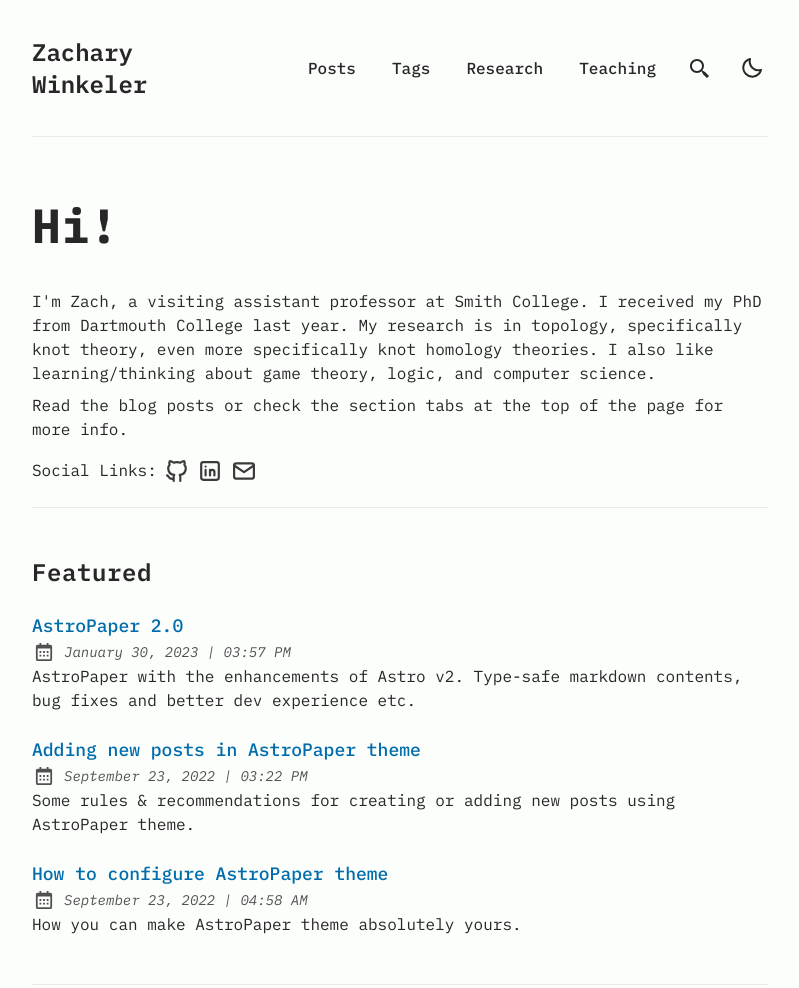
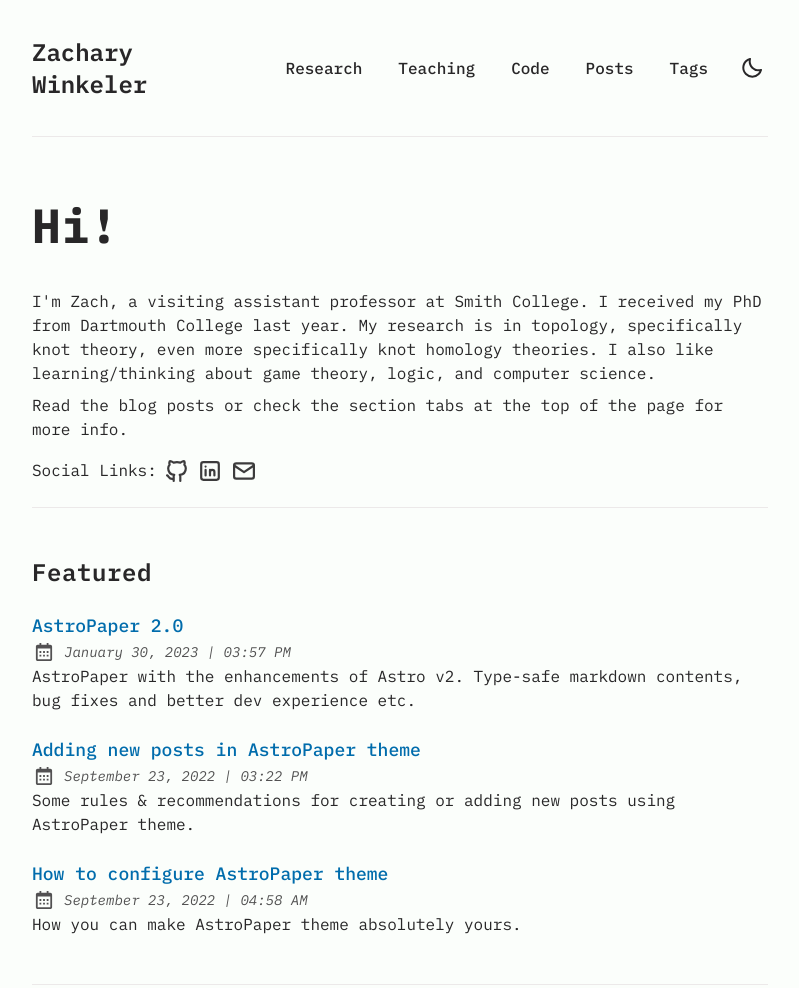
Before and after one commit to zach-winkeler/zach-winkeler.github.io, an Astro site: page / in a window 1280 px wide. Shown: the top 988 px of the page, without its empty margins (240-1039 px from the left). Built offline with nearby package versions, Linux system fonts and the light colour scheme; Astro itself is replaced by a stand-in of ours; some packages are replaced by stand-ins of ours.

Commit message:
Added Code section

```diff
--- a/src/components/Header.astro
+++ b/src/components/Header.astro
@@ -7,7 +7,7 @@
 import logoSVG from "/assets/logo.svg";
 
 export interface Props {
-  activeNav?: "posts" | "tags" | "research" | "teaching" | "search";
+  activeNav?: "research" | "teaching" | "code" | "posts" | "tags" | "search";
 }
 
 const { activeNav } = Astro.props;
@@ -59,16 +59,6 @@
         </button>
         <ul id="menu-items" class="display-none sm:flex">
           <li>
-            <a href="/posts" class={activeNav === "posts" ? "active" : ""}>
-              Posts
-            </a>
-          </li>
-          <li>
-            <a href="/tags" class={activeNav === "tags" ? "active" : ""}>
-              Tags
-            </a>
-          </li>
-          <li>
             <a href="/research" class={activeNav === "research" ? "active" : ""}>
               Research
             </a>
@@ -79,22 +69,19 @@
             </a>
           </li>
           <li>
-            <LinkButton
-              href="/search"
-              className={`focus-outline p-3 sm:p-1 ${
-                activeNav === "search" ? "active" : ""
-              }`}
-              ariaLabel="search"
-              title="Search"
-            >
-              <svg
-                xmlns="http://www.w3.org/2000/svg"
-                class="scale-125 sm:scale-100"
-                ><path
-                  d="M19.023 16.977a35.13 35.13 0 0 1-1.367-1.384c-.372-.378-.596-.653-.596-.653l-2.8-1.337A6.962 6.962 0 0 0 16 9c0-3.859-3.14-7-7-7S2 5.141 2 9s3.14 7 7 7c1.763 0 3.37-.66 4.603-1.739l1.337 2.8s.275.224.653.596c.387.363.896.854 1.384 1.367l1.358 1.392.604.646 2.121-2.121-.646-.604c-.379-.372-.885-.866-1.391-1.36zM9 14c-2.757 0-5-2.243-5-5s2.243-5 5-5 5 2.243 5 5-2.243 5-5 5z"
-                ></path>
-              </svg>
-            </LinkButton>
+            <a href="/code" class={activeNav === "code" ? "active" : ""}>
+              Code
+            </a>
+          </li>
+          <li>
+            <a href="/posts" class={activeNav === "posts" ? "active" : ""}>
+              Posts
+            </a>
+          </li>
+          <li>
+            <a href="/tags" class={activeNav === "tags" ? "active" : ""}>
+              Tags
+            </a>
           </li>
           <li>
             {
--- /dev/null
+++ b/src/pages/code.md
@@ -0,0 +1,7 @@
+---
+layout: ../layouts/SectionLayout.astro
+title: "Code"
+id: "code"
+---
+
+Code info goes here.
```
